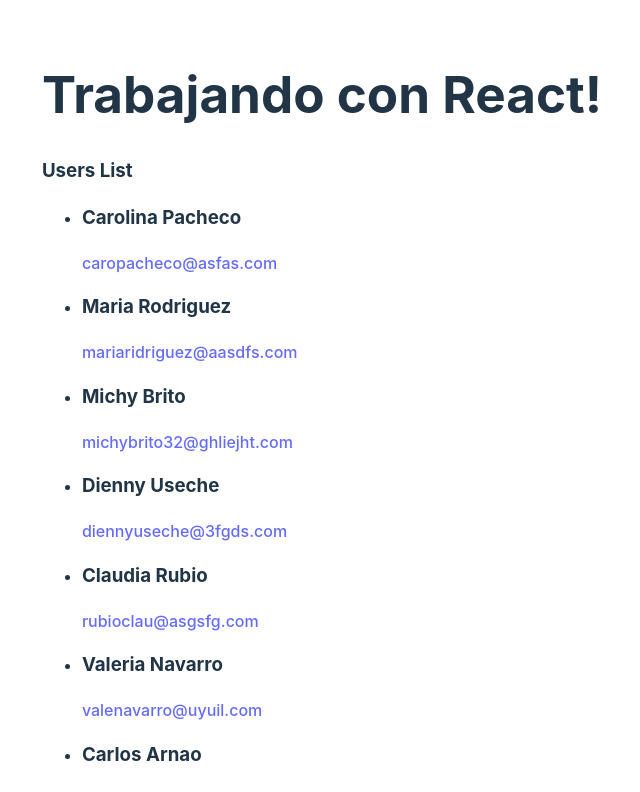
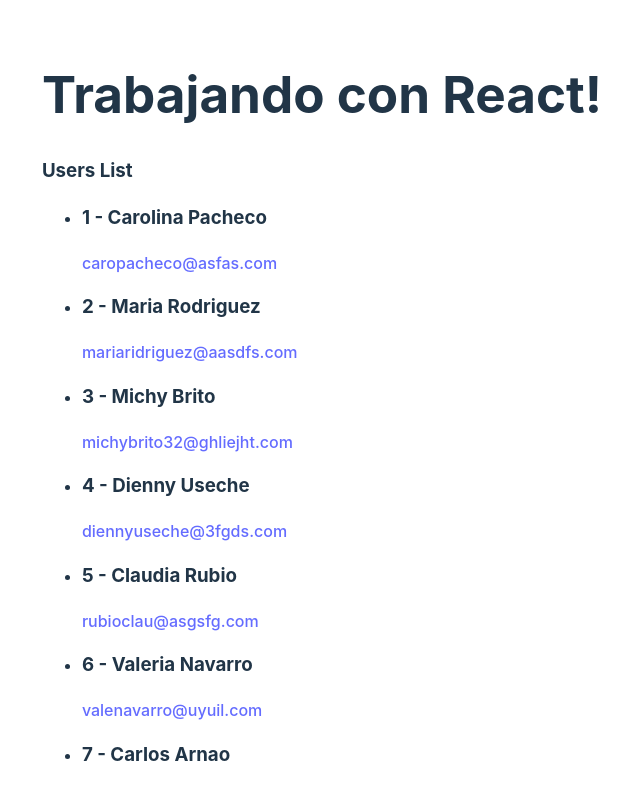
Before and after one commit to Navarroseb/react_course, a React (Vite) app: page / in a window 1280 px wide. Shown: the top 792 px of the page, without its empty margins (318-958 px from the left). Built offline with nearby package versions, Linux system fonts and the light colour scheme.

Commit message:
template string

```diff
--- a/src/components/Users.jsx
+++ b/src/components/Users.jsx
@@ -9,8 +9,8 @@ function Users({usersList}) {
     {usersList.map(function (oneUser){
         return (
             <li>
-                <h3>{`${oneUser.first_name} ${oneUser.last_name}`}</h3>
-                <a href={oneUser.email}>{oneUser.email}</a>
+                <h3>{`${oneUser.id} - ${oneUser.first_name} ${oneUser.last_name}`}</h3>
+                <a href={`mailto:${oneUser.email}`}>{oneUser.email}</a>
             </li>
         )
 
```
